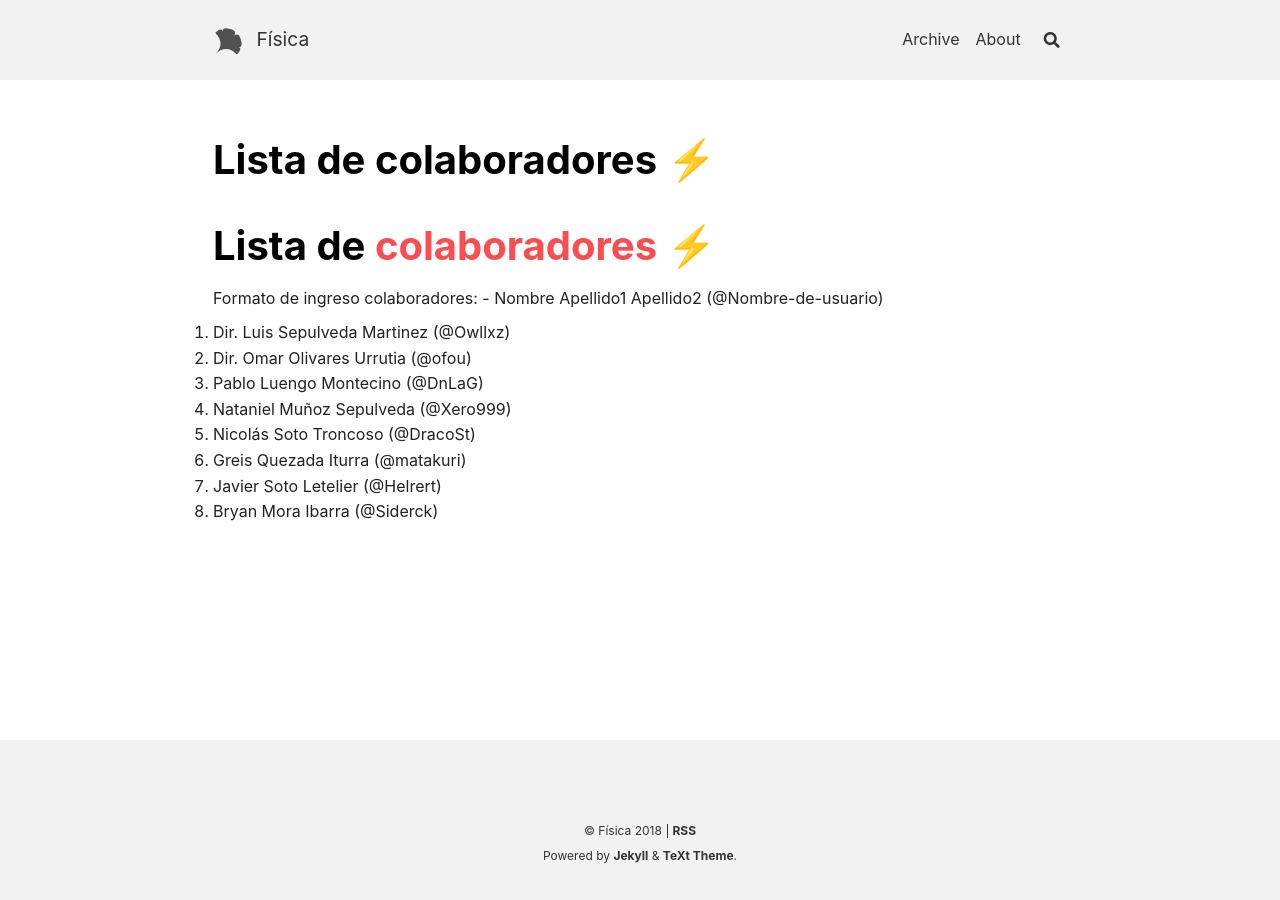
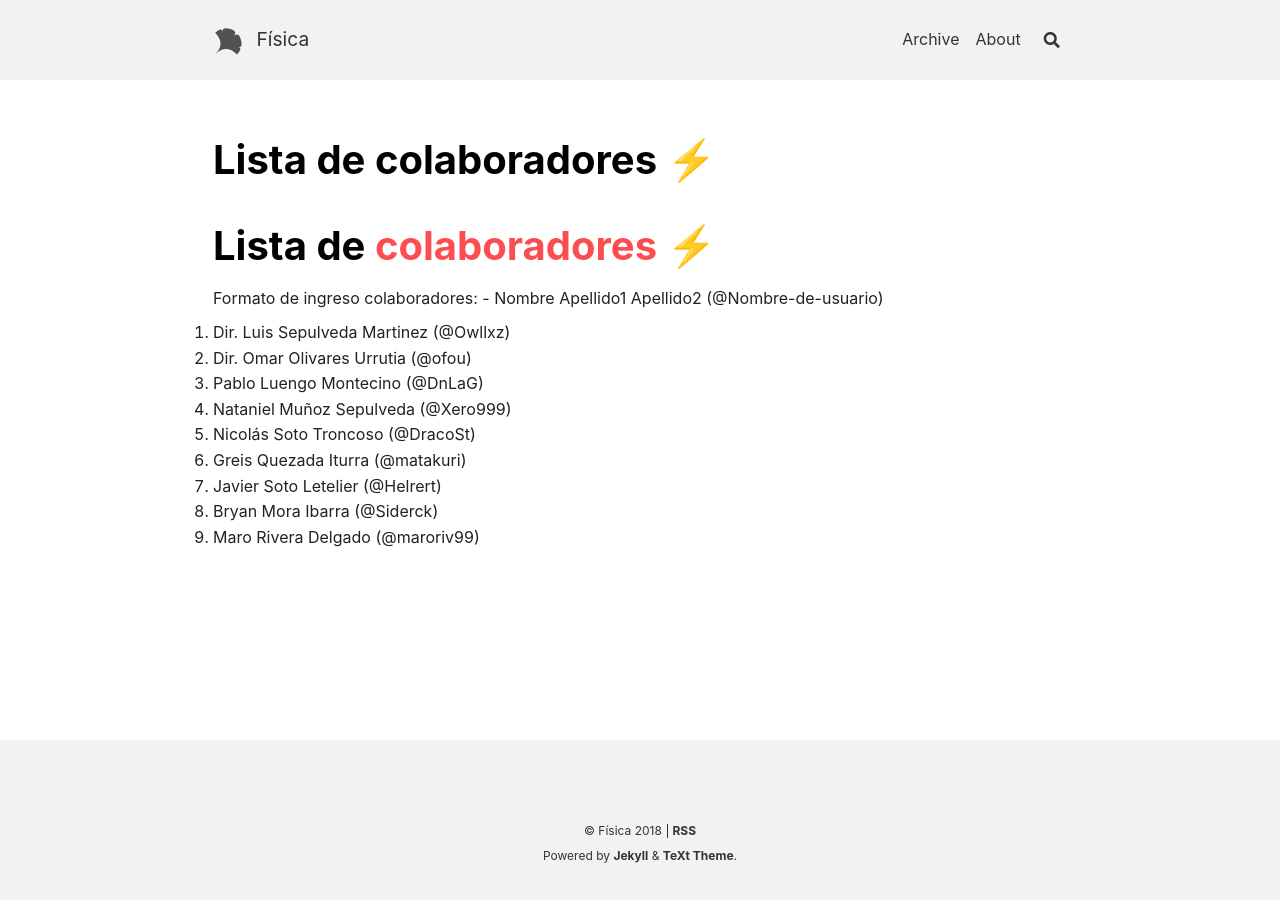
Before and after one commit to DnLaG/fisica, a Jekyll site: the page built from docs/lista.md, in a window 1280 px wide. Built offline with Jekyll 4.4.1, drawn with Linux system fonts in a browser that asks for light colours; nearby versions of some CDN libraries; our own code applies the rules of GitHub Pages for plain Markdown files.

Commit message:
Añadir nombre de Maro a la lista

```diff
--- a/docs/lista.md
+++ b/docs/lista.md
@@ -10,3 +10,4 @@ Formato de ingreso colaboradores: - Nombre Apellido1 Apellido2 (@Nombre-de-usuar
 6. Greis Quezada Iturra (@matakuri)
 7. Javier Soto Letelier (@Helrert)
 8. Bryan Mora Ibarra (@Siderck)
+9. Maro Rivera Delgado (@maroriv99)
```
